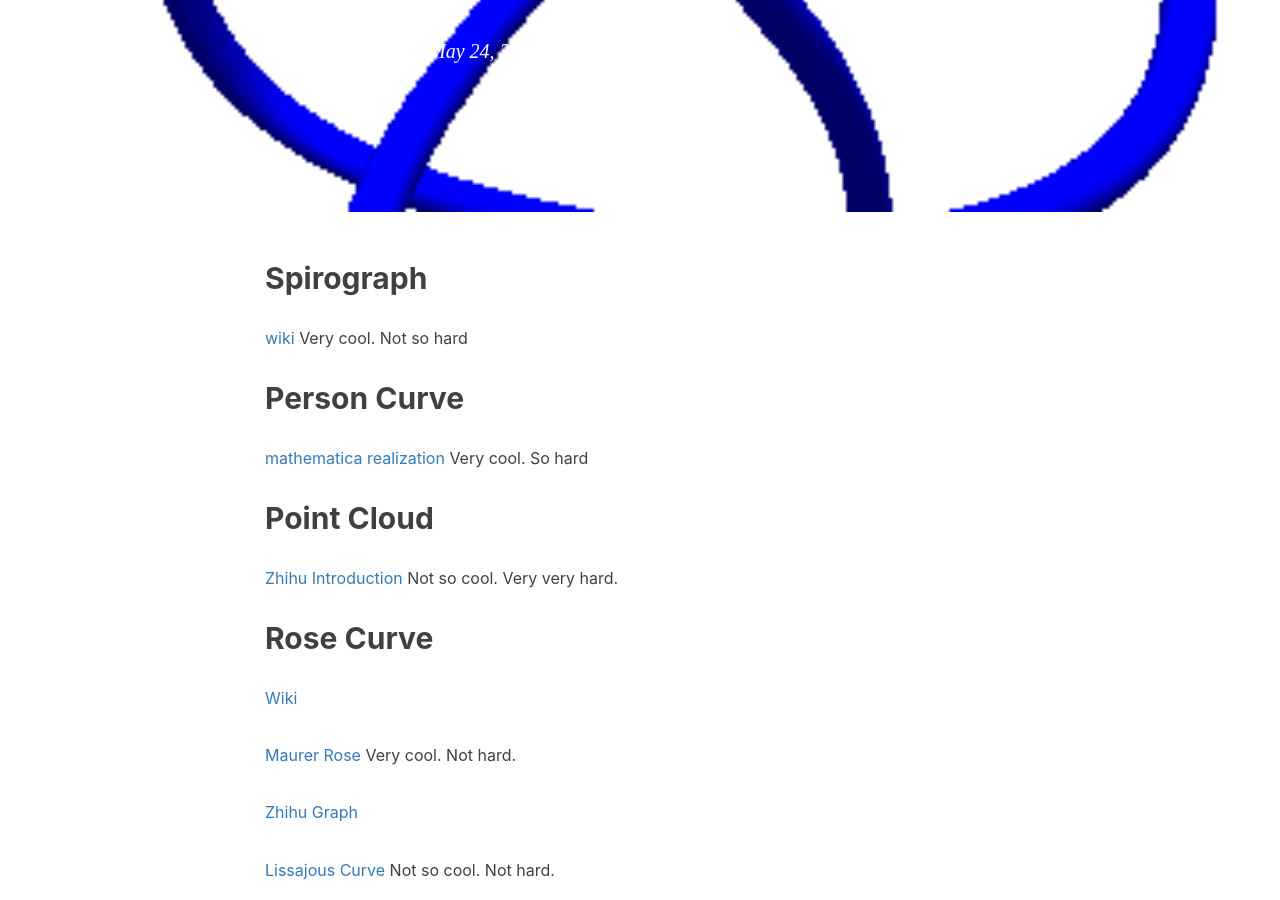
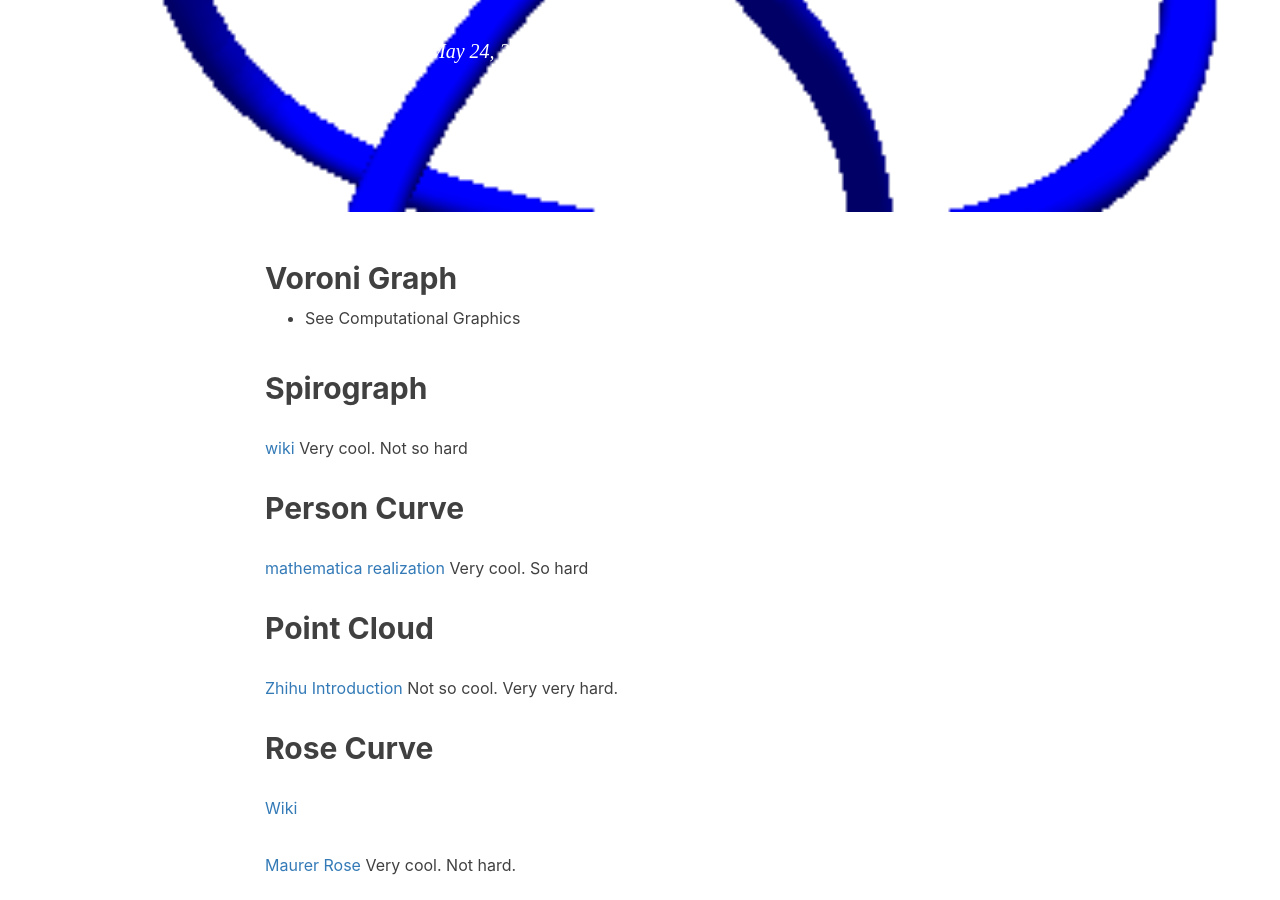
Before and after one commit to Airtnp/Airtnp.github.io, a Jekyll site: the page built from _posts/2016-05-25-Interestring_Curve.md, in a window 1280 px wide and 900 px high, scrolled down 311 px. Built offline with Jekyll 4.4.1, drawn with Linux system fonts in a browser that asks for light colours; nearby versions of some CDN libraries; comment, search, counter and statistics services are not loaded.

Commit message:
Add some curve

```diff
--- a/_posts/2016-05-25-Interestring_Curve.md
+++ b/_posts/2016-05-25-Interestring_Curve.md
@@ -9,6 +9,10 @@ tags:
     - LuaSTG
     - Curve
 ---
+
+## Voroni Graph
+
+* See Computational Graphics
 
 ## Spirograph
 
```
